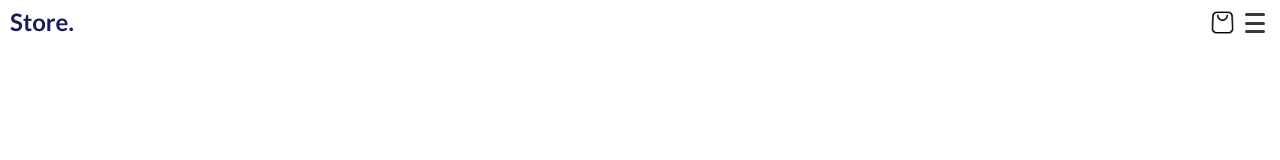
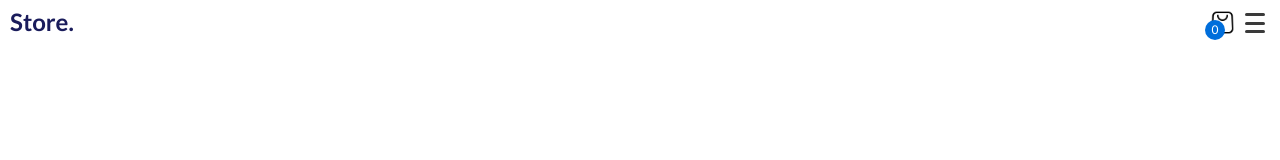
Before and after one commit to dmitriibutakov/store, a Nuxt app: page /shop in a window 1280 px wide. Shown: the top 160 px of the page. Built offline with nearby package versions, Linux system fonts and the light colour scheme.

Commit message:
indicator cart

```diff
--- a/components/v-cart/v-cart-body/v-cart-body.vue
+++ b/components/v-cart/v-cart-body/v-cart-body.vue
@@ -19,7 +19,7 @@
                   :productName="data.name"
                   :price="getQuantity(data.name) * data.price"
                   :quantityStore="getQuantity(data.name)"/>
-      <p class="cart__price" :key="getIndex">${{ getQuantity(data.name) * data.price }} .00</p>
+      <p class="cart__price" :key="getIndex">${{ getQuantity(data.name) * data.price }}</p>
       <button class="cart__remove" @click="()=>removeItem(data.name)">
         <img src="images/icons/delete.png" alt="delete" data-not-lazy>
       </button>
@@ -35,7 +35,10 @@ export default {
     getCart: Array
   },
   computed: {
-    ...mapGetters({getIndex: "getIndex"}),
+    ...mapGetters({
+      getIndex: "getIndex",
+      getCart: "getCart"
+    }),
   },
   methods: {
     ...mapActions({
@@ -44,6 +47,7 @@ export default {
     }),
     removeItem(key) {
       this.deleteCartFromStorage(key)
+      this.fetchSumCart(this.getCart)
     },
     getQuantity(name) {
       return +localStorage.getItem(`${name} quantity`) || 1
--- a/components/v-header/v-header.vue
+++ b/components/v-header/v-header.vue
@@ -4,14 +4,22 @@
     <h1 class="header__name">
       <nuxt-link to="/">Store.</nuxt-link>
     </h1>
-    <div class="header__icons">
-      <nuxt-link to="cart">
-        <img class="header__icon" src="/images/icons/cart.png" alt="cart">
-      </nuxt-link>
-    </div>
+    <nuxt-link to="cart" class="cart">
+      <div class="cart__indicator">{{ getCart.length }}</div>
+      <img class="header__icon" src="/images/icons/cart.png" alt="cart">
+    </nuxt-link>
   </header>
 </template>
 
+<script>
+import {mapGetters} from "vuex";
+
+export default {
+  computed: {
+    ...mapGetters({getCart: "getCart"})
+  },
+}
+</script>
 <style lang="scss" scoped>
 .header {
   width: 100%;
@@ -27,13 +35,29 @@
     font-weight: 700;
   }
 
-  .header__icons {
+  .cart {
+    position: relative;
     margin-right: 55px;
 
-    .header__icon {
-      height: 25px;
-      width: 25px;
+    .cart__indicator {
+      display: flex;
+      align-items: center;
+      justify-content: center;
+      width: 20px;
+      height: 20px;
+      font-size: 12px;
+      background-color: #006edb;
+      color: white;
+      border-radius: 99px;
+      position: absolute;
+      left: -5px;
+      bottom: -5px;
     }
+  }
+
+  .header__icon {
+    height: 25px;
+    width: 25px;
   }
 }
 </style>
--- a/components/v-product/v-product.vue
+++ b/components/v-product/v-product.vue
@@ -29,13 +29,14 @@ export default {
   },
   components: {Button},
   methods: {
-    ...mapActions({setCartToStorage: "setCartToStorage"}),
+    ...mapActions({setCartToStorage: "setCartToStorage", getCartFromStorage: "getCartFromStorage"}),
     clickHandler() {
       this.blick = true
       this.setCartToStorage(this.product)
       setTimeout(() => {
         this.blick = false
       }, 2000)
+      this.getCartFromStorage()
     }
   }
 }
--- a/layouts/default.vue
+++ b/layouts/default.vue
@@ -15,10 +15,11 @@ import {mapActions} from "vuex";
 export default {
   components: {Footer},
   methods: {
-    ...mapActions({fetchProducts: "fetchProducts"}),
+    ...mapActions({fetchProducts: "fetchProducts", getCartFromStorage: "getCartFromStorage"}),
   },
   mounted() {
     this.fetchProducts()
+    this.getCartFromStorage()
   }
 }
 </script>
```
